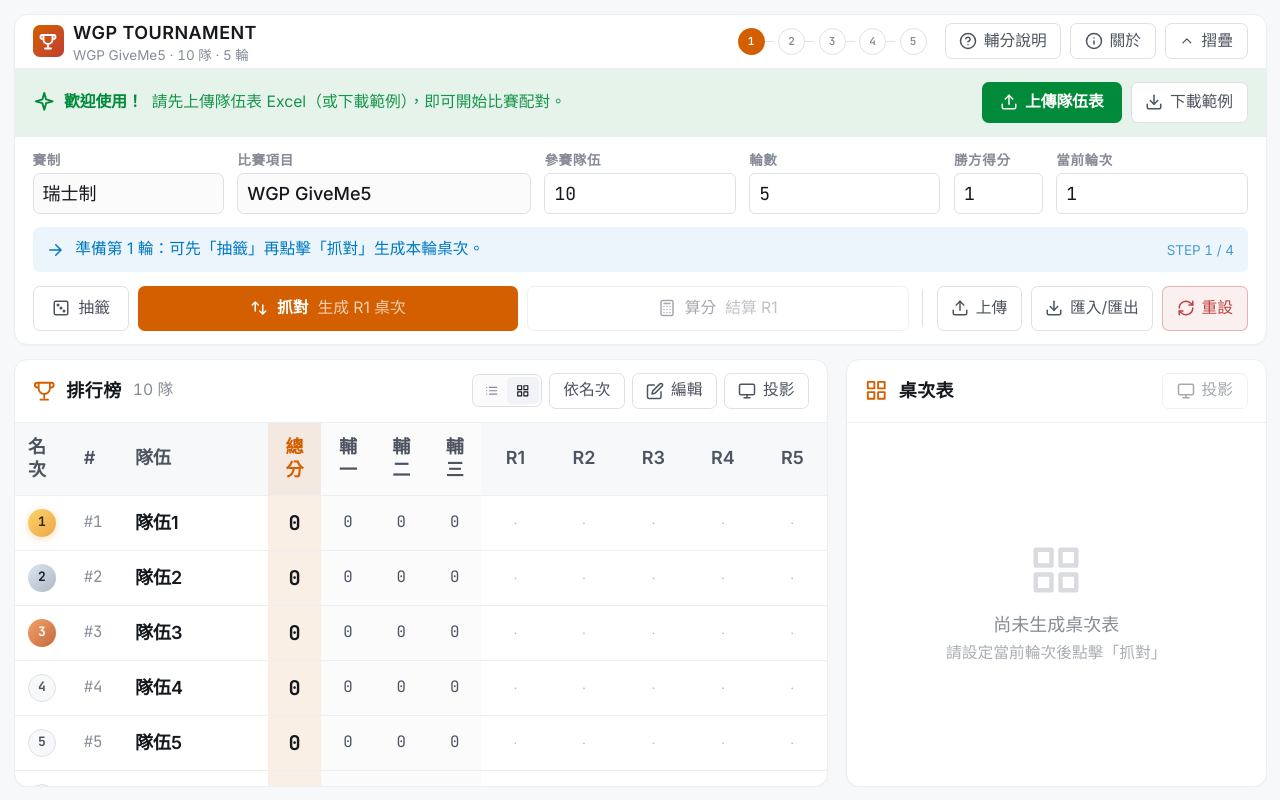
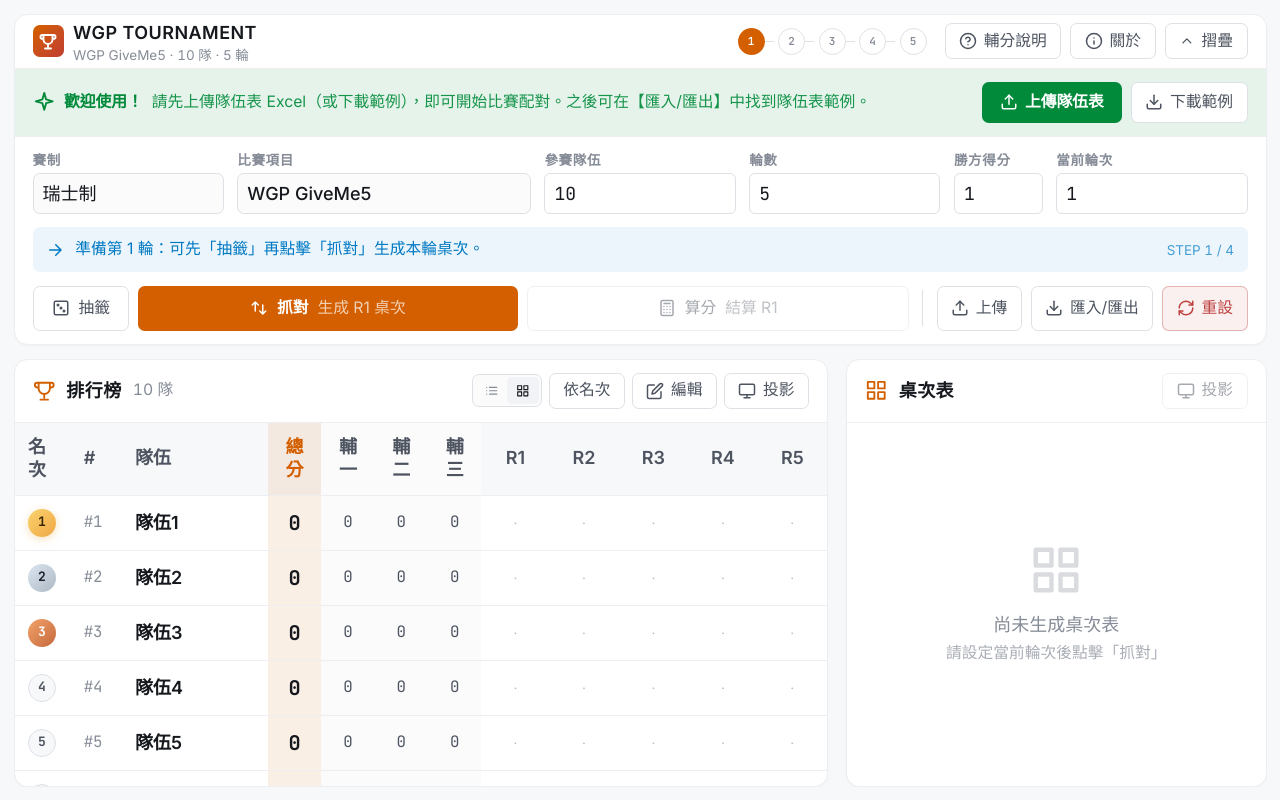
Before and after one commit to RitaWeng/wgp-tournament-manager, a React app in the folder tournament-menager/: page / in a window 1280 px wide. Built offline with nearby package versions, Linux system fonts and the light colour scheme.

Commit message:
feat: 更新歡迎使用說明欄為文字

```diff
--- a/tournament-menager/src/TournamentManager.tsx
+++ b/tournament-menager/src/TournamentManager.tsx
@@ -2950,7 +2950,7 @@ const handleFileUpload = (event) => {
                   <div className="text-sm">
                     <span className="font-semibold">歡迎使用！</span>
                     <span className="ml-2 opacity-90">
-                      請先上傳隊伍表 Excel（或下載範例），即可開始比賽配對。
+                      請先上傳隊伍表 Excel（或下載範例），即可開始比賽配對。之後可在【匯入/匯出】中找到隊伍表範例。
                     </span>
                   </div>
                 </div>
```
